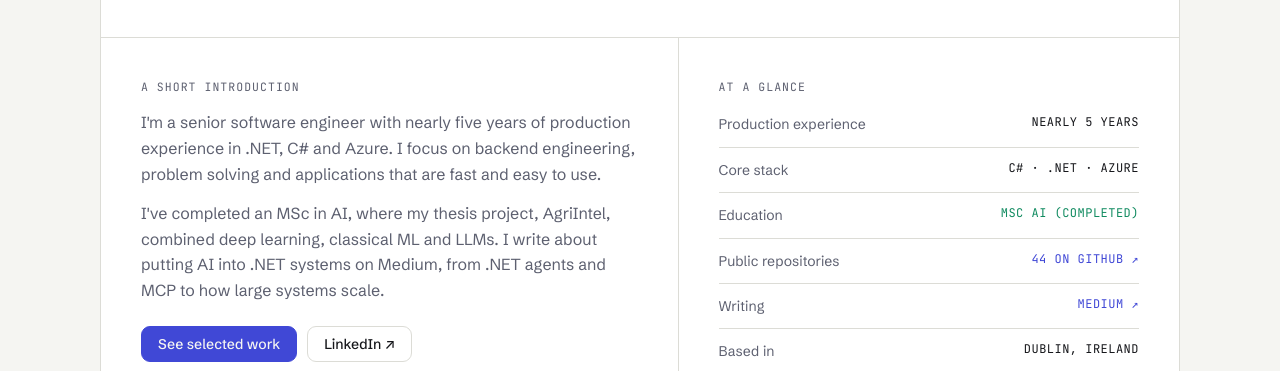
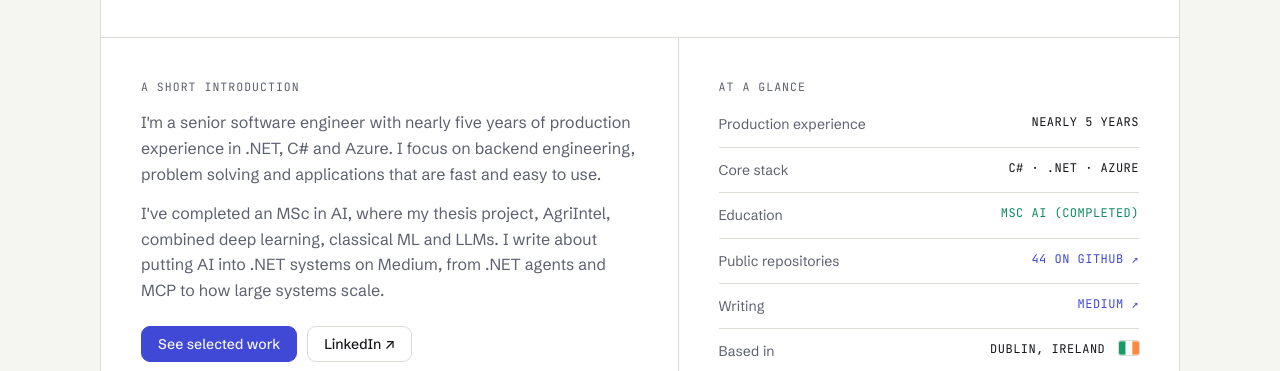
Before and after one commit to bhargavkoya/bhargavkoya, a plain HTML site: page index.html in a window 1280 px wide. Shown: the part 429-800 px from the top of the page. Drawn offline with Linux system fonts and the light colour scheme; no server answers.

Commit message:
Add Ireland flag next to Based in
Co-Authored-By: Claude Sonnet 5.5 <noreply@anthropic.com>

```diff
--- a/index.html
+++ b/index.html
@@ -239,7 +239,7 @@ footer{padding:28px 0 48px;display:flex;justify-content:space-between;gap:12px;f
           <div class="row"><dt>Education</dt><dd class="good">MSc AI (completed)</dd></div>
           <div class="row"><dt>Public repositories</dt><dd><a id="gh-count" href="https://github.com/bhargavkoya">44 on GitHub ↗</a></dd></div>
           <div class="row"><dt>Writing</dt><dd><a href="https://medium.com/@bhargavkoya56">Medium ↗</a></dd></div>
-          <div class="row"><dt>Based in</dt><dd>Dublin, Ireland</dd></div>
+          <div class="row"><dt>Based in</dt><dd>Dublin, Ireland <svg class="flag" viewBox="0 0 24 16" width="20" height="14" role="img" aria-label="Flag of Ireland"><rect width="8" height="16" fill="#169B62"/><rect x="8" width="8" height="16" fill="#fff"/><rect x="16" width="8" height="16" fill="#FF883E"/></svg></dd></div>
           <div class="row"><dt>Originally from</dt><dd>Andhra Pradesh, India <svg class="flag" viewBox="0 0 24 16" width="20" height="14" role="img" aria-label="Flag of India"><rect width="24" height="5.34" fill="#FF9933"/><rect y="5.33" width="24" height="5.34" fill="#fff"/><rect y="10.66" width="24" height="5.34" fill="#138808"/><circle cx="12" cy="8" r="2.1" fill="none" stroke="#000080" stroke-width=".7"/><circle cx="12" cy="8" r=".5" fill="#000080"/></svg></dd></div>
         </dl>
       </div>
```
